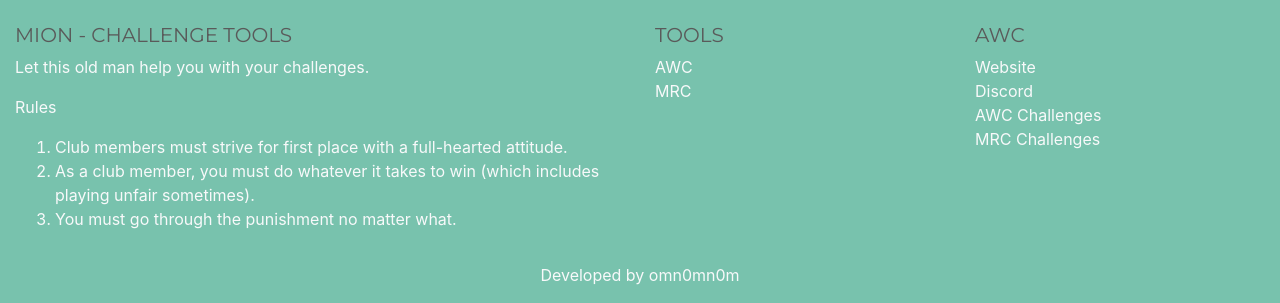
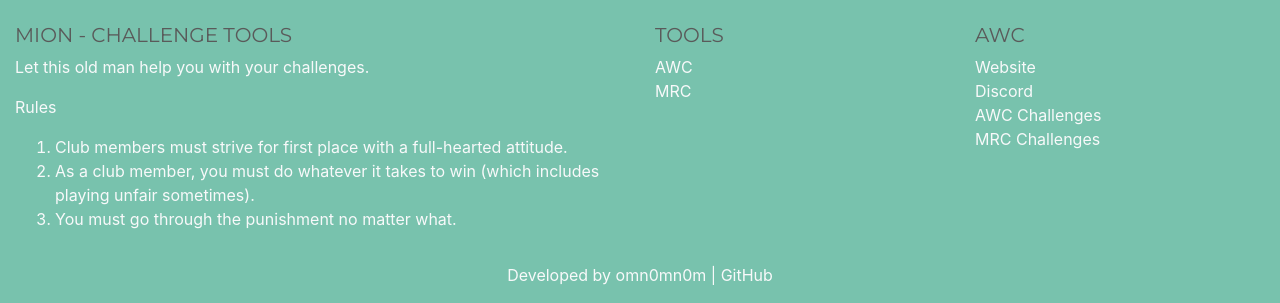
Before and after one commit to omn0mn0m/Mion, a Django app: page /awc/add-challenge/ in a window 1280 px wide. Shown: the part 711-1014 px from the top of the page. Run offline with Django 3.2, Linux system fonts and the light colour scheme; some libraries are stand-ins or nearby versions.

Commit message:
Added GitHub link

```diff
--- a/awc/templates/components/footer.html
+++ b/awc/templates/components/footer.html
@@ -76,7 +76,8 @@
 
   <!-- Copyright -->
   <div class="footer-copyright text-center py-3">Developed by
-    <a class="text-light" href="https://omn0mn0m.github.io"> omn0mn0m</a>
+    <a class="text-light" href="https://omn0mn0m.github.io"> omn0mn0m</a> |
+    <a class="text-light" href="https://github.com/omn0mn0m/Mion">GitHub</a>
   </div>
   <!-- Copyright -->
 
```
